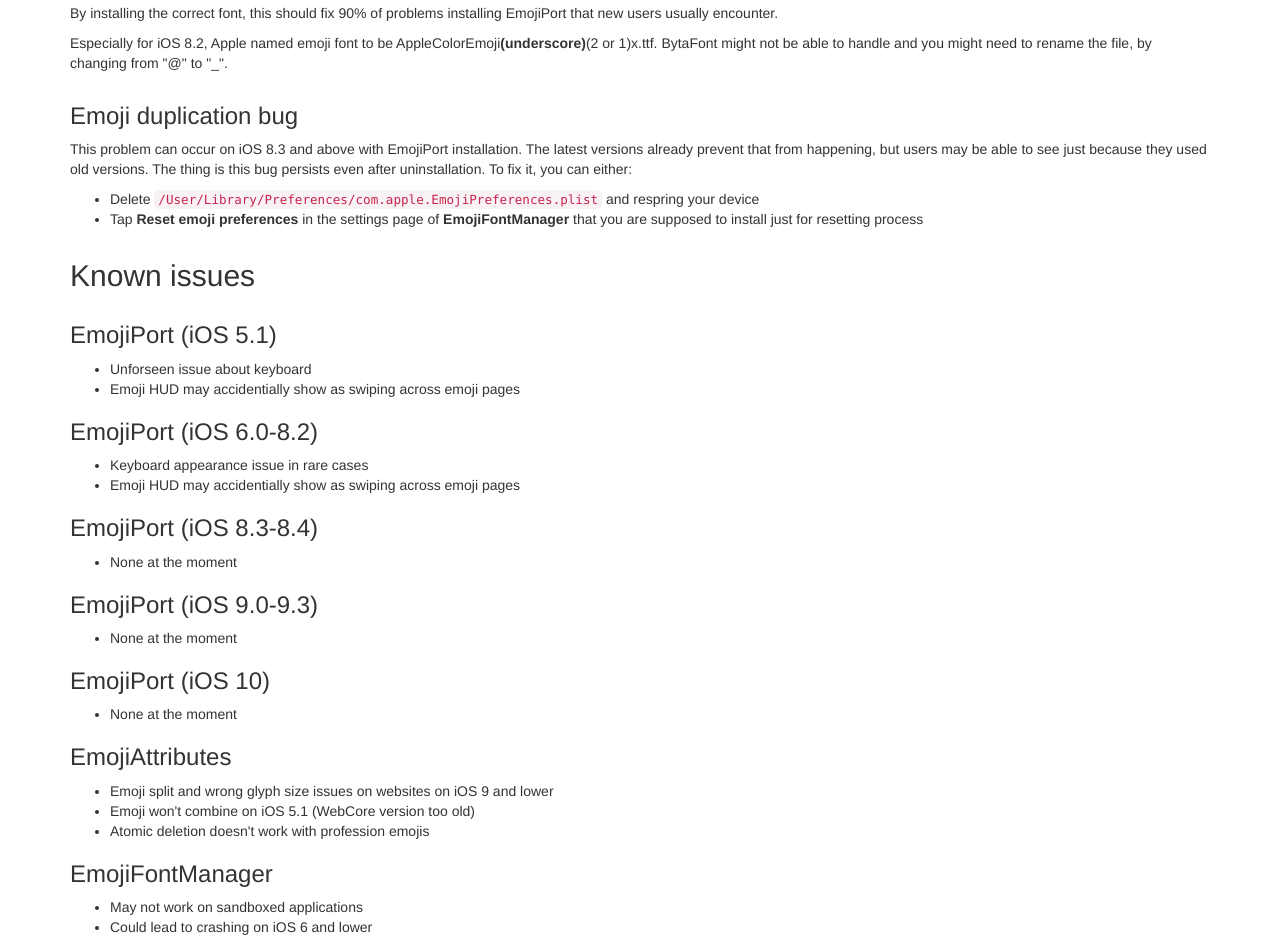
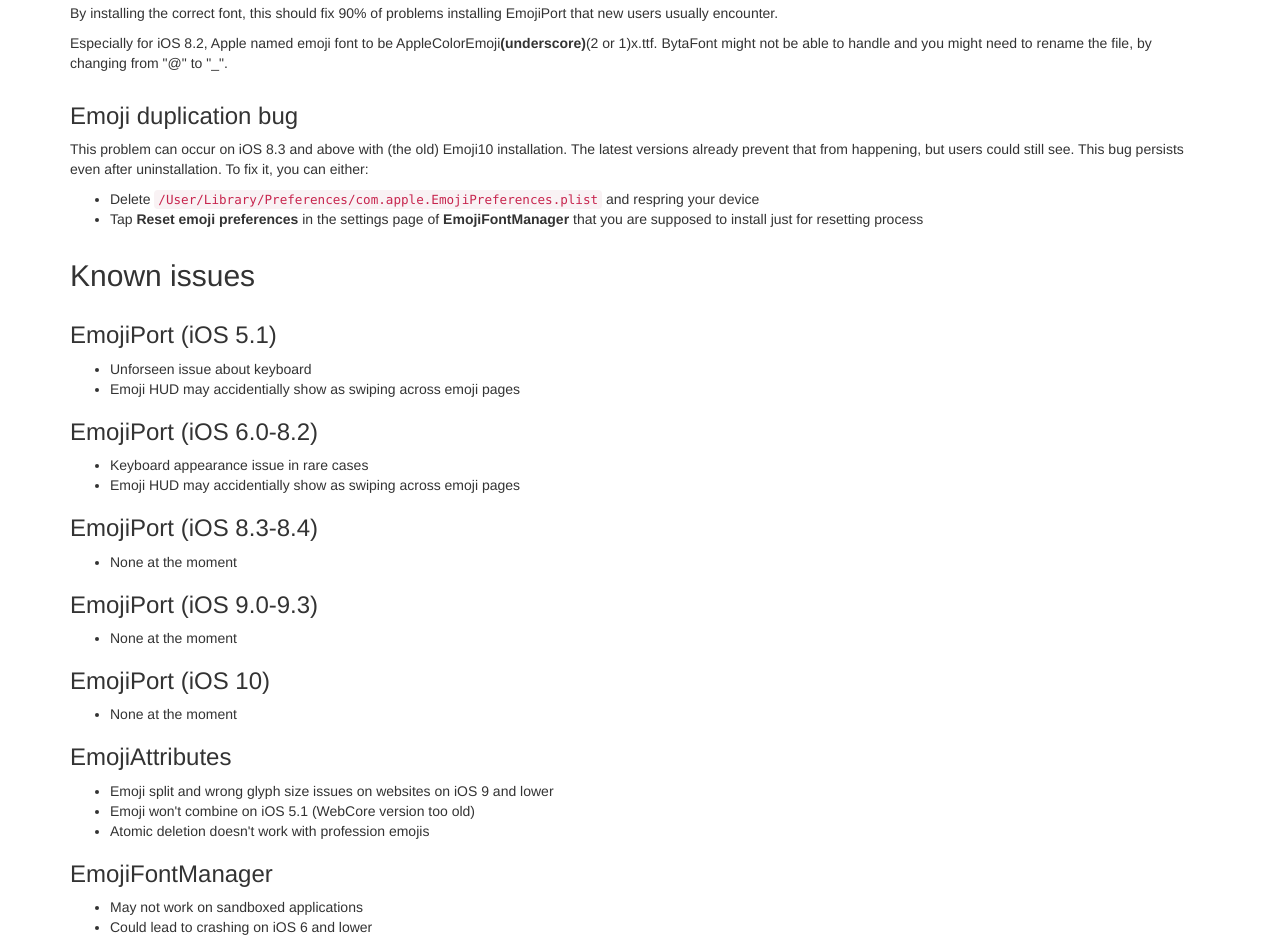
Before and after one commit to CydiaRepoArchiver/PoomSmart.github.io, a plain HTML site: page repo/emoji10.html in a window 1280 px wide. Shown: the part 3378-4317 px from the top of the page. Drawn offline with Linux system fonts and the light colour scheme.

Commit message:
Updated.

```diff
--- a/repo/emoji10.html
+++ b/repo/emoji10.html
@@ -332,9 +332,8 @@
 			</div>
 			<div class="col-xs-12">
 				<h3>Emoji duplication bug</h3>
-				<p>This problem can occur on iOS 8.3 and above with EmojiPort installation. The latest versions already prevent that from
-					happening, but users may be able to see just because they used old versions. The thing is this bug persists even after
-					uninstallation. To fix it, you can either:</p>
+				<p>This problem can occur on iOS 8.3 and above with (the old) Emoji10 installation. The latest versions already prevent
+					that from happening, but users could still see. This bug persists even after uninstallation. To fix it, you can either:</p>
 				<ul>
 					<li>Delete <code>/User/Library/Preferences/com.apple.EmojiPreferences.plist</code> and respring your device</li>
 					<li>Tap <b>Reset emoji preferences</b> in the settings page of <b>EmojiFontManager</b> that you are supposed to install
```
Also changed, not shown: 5 other files.
